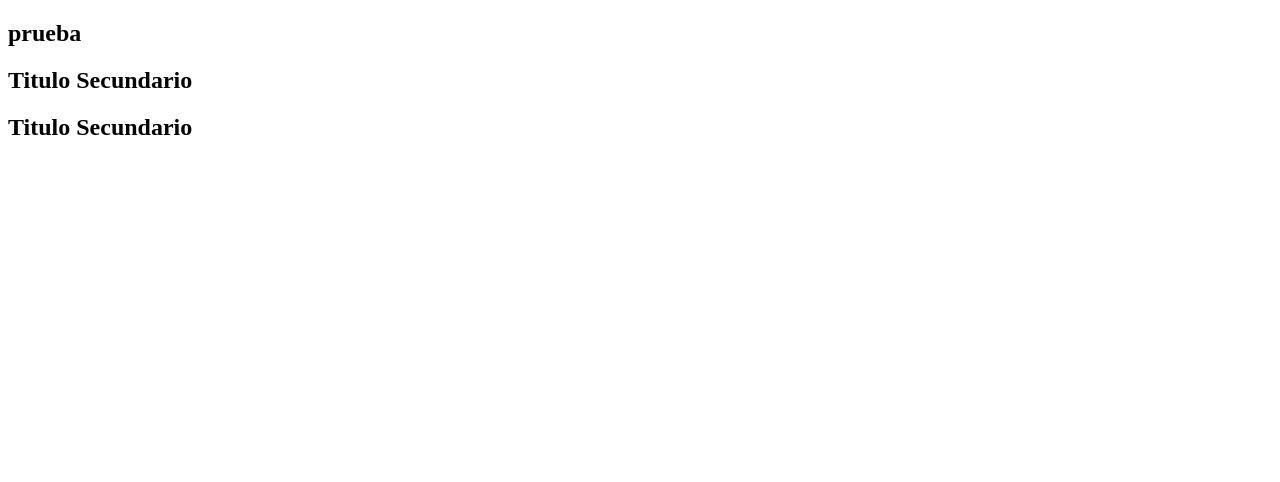
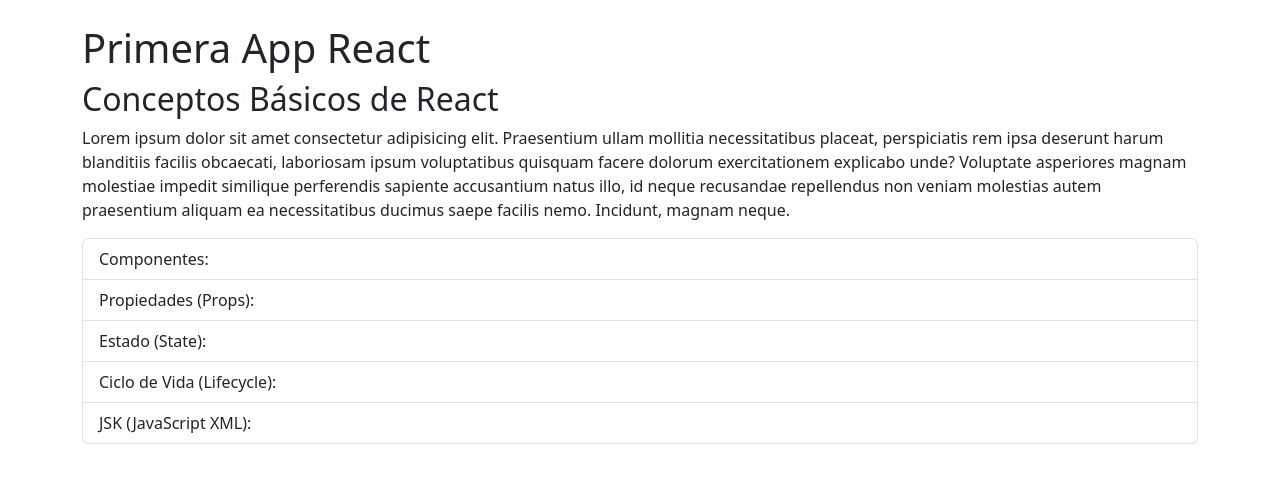
Before and after one commit to alejoh12/primeraAppReact, a React (Vite) app: page / in a window 1280 px wide. Shown: the top 482 px of the page. Built offline with nearby package versions, Linux system fonts and the light colour scheme.

Commit message:
Agregamos una lista con conceptos de react.

```diff
--- a/package.json
+++ b/package.json
@@ -10,6 +10,7 @@
     "preview": "vite preview"
   },
   "dependencies": {
+    "bootstrap": "^5.3.2",
     "react": "^18.2.0",
     "react-dom": "^18.2.0"
   },
--- a/src/App.jsx
+++ b/src/App.jsx
@@ -1,11 +1,16 @@
 import Informacion from "./components/Informacion";
+import "bootstrap/dist/css/bootstrap.min.css"
 
 function App() {
+  //Aquí vamos agregar la lógica del componente
+
   return (
-    <section>
-      <h1>prueba</h1>
+    // Aquí va un poquito de lógica
+    // Luego va el resto del componente
+    <section className="container my-4">
+      <h1>Primera App React</h1>
       <Informacion></Informacion>
-      <Informacion />
+      {/* <Informacion /> */}
     </section>
   );
 }
--- a/src/components/Informacion.jsx
+++ b/src/components/Informacion.jsx
@@ -1,7 +1,18 @@
 const Informacion = () => {
     return (
         <section>
-            <h2>Titulo Secundario</h2>
+            <h2>Conceptos Básicos de React</h2>
+            <p>
+                Lorem ipsum dolor sit amet consectetur adipisicing elit. Praesentium ullam mollitia necessitatibus placeat, perspiciatis rem ipsa deserunt harum blanditiis facilis obcaecati, laboriosam ipsum voluptatibus quisquam facere dolorum exercitationem explicabo unde?
+                Voluptate asperiores magnam molestiae impedit similique perferendis sapiente accusantium natus illo, id neque recusandae repellendus non veniam molestias autem praesentium aliquam ea necessitatibus ducimus saepe facilis nemo. Incidunt, magnam neque.
+            </p>
+            <ol className="list-group">
+                <li className="list-group-item">Componentes: </li>
+                <li className="list-group-item">Propiedades (Props): </li>
+                <li className="list-group-item">Estado (State): </li>
+                <li className="list-group-item">Ciclo de Vida (Lifecycle): </li>
+                <li className="list-group-item">JSK (JavaScript XML): </li>
+            </ol>
         </section>
     );
 };
```
Also changed, not shown: 1 other file (tests, documents, lock files or other folders).
